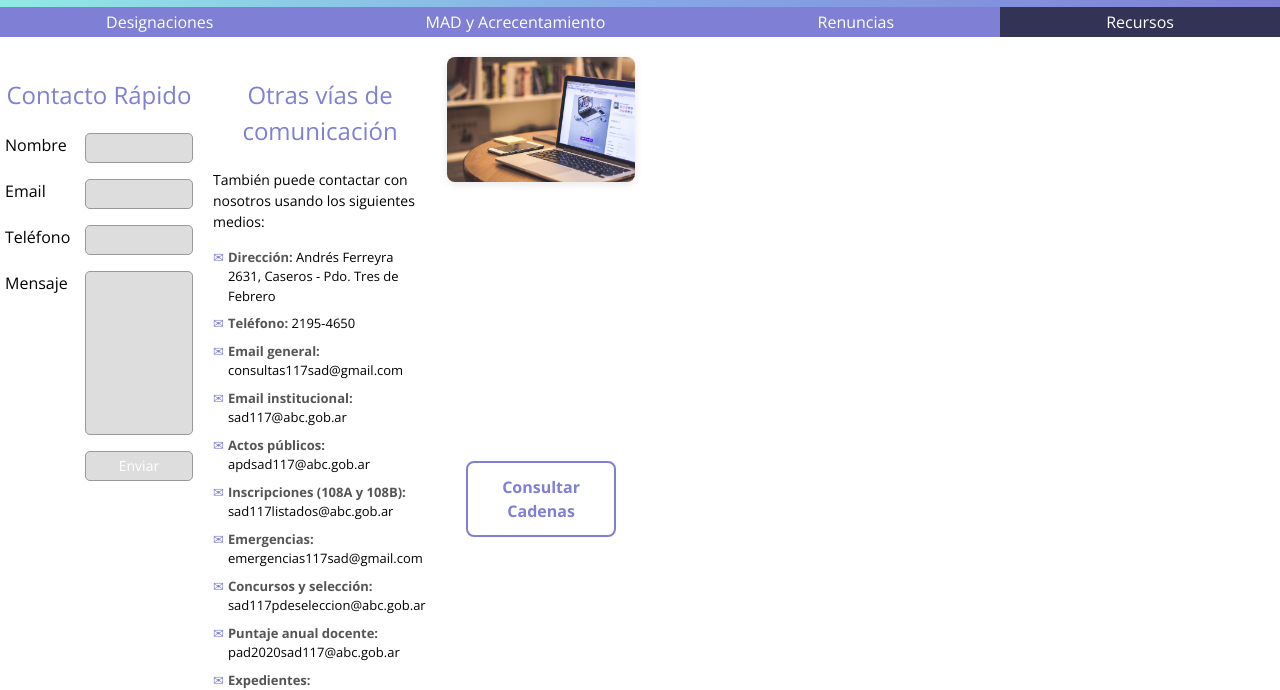
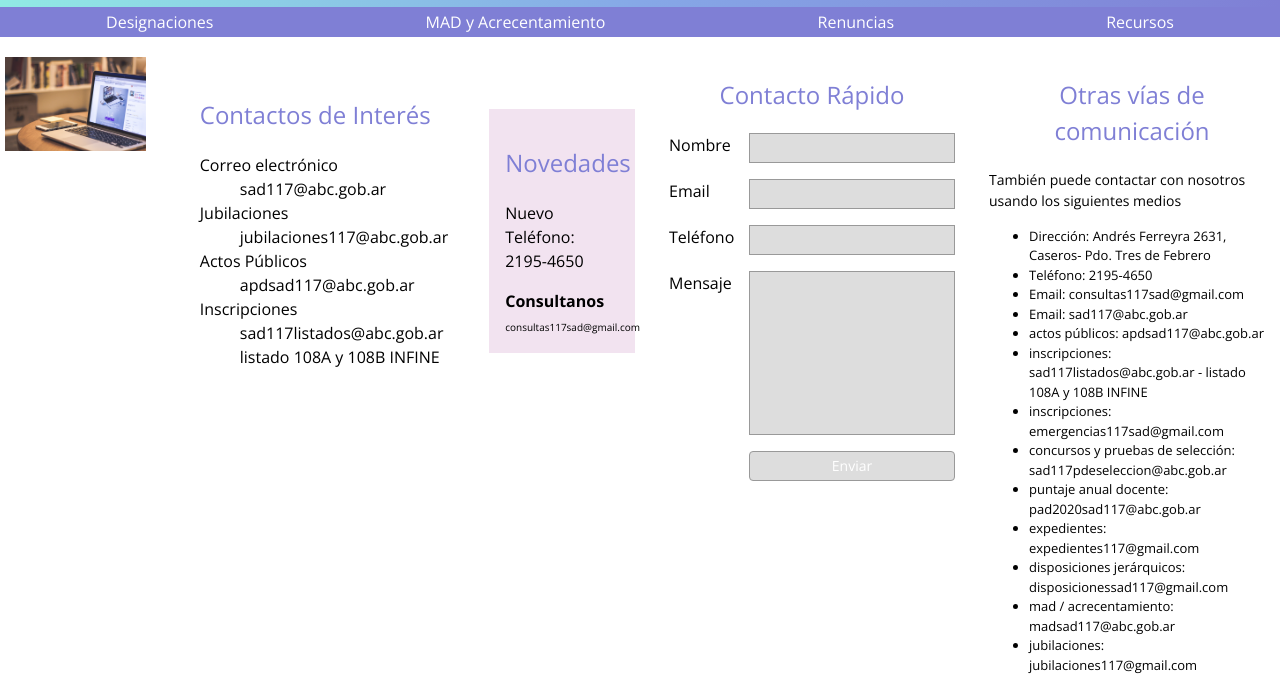
Before and after one commit to VBDeveloper2075/sitio-resoluciones, a website built with Vite: page utiles.html in a window 1280 px wide. Shown: the part 113-803 px from the top of the page. Built offline with nearby package versions, Linux system fonts and the light colour scheme.

Commit message:
columnas de contactos

```diff
--- a/css/style.css
+++ b/css/style.css
@@ -82,10 +82,6 @@ nav ul li a:hover {
 }
 
 nav ul li a.active {
-  background-color: rgba(0, 0, 0, 0.6);
-}
-
-nav ul li a.activo {
   background-color: rgba(0, 0, 0, 0.6);
 }
 
@@ -216,94 +212,21 @@ holder {
 }
 
 /* --------  SECCION CONTACTO -------- */
-/* Sección: 3 columnas iguales */
-.tres-columnas {
+.contacto {
   display: flex;
-  gap: 20px;
-  align-items: flex-start;
+  gap: 24px;
 }
 
-.formulario-contacto, .datos, .imagen-y-enlace {
-  flex: 1;
-  min-height: 500px;
+.contacto div {
+  width: 100%;
 }
 
-/* Estilos para la tercera columna (imagen + enlace) */
-.imagen-y-enlace {
-  display: flex;
-  flex-direction: column;
-  justify-content: space-between;
-}
-
-.imagen-contacto {
-  margin-bottom: 20px;
-}
-
-.imagen-contacto img {
-  width: 100%;
-  height: auto;
-  border-radius: 8px;
-  box-shadow: 0 2px 8px rgba(0, 0, 0, 0.1);
-}
-
-/* Enlace a cadenas */
-.enlace-cadenas {
-  text-align: center;
-  padding: 20px 0;
-}
-
-.enlace-cadenas p {
-  margin: 0;
-}
-
-.enlace-cadenas a {
-  color: #7f7fd5;
-  text-decoration: none;
-  font-size: 16px;
-  font-weight: 600;
-  padding: 12px 20px;
-  border: 2px solid #7f7fd5;
-  border-radius: 8px;
-  display: inline-block;
-  transition: all 0.3s ease;
-  width: 80%;
-  box-sizing: border-box;
-}
-
-.enlace-cadenas a:hover {
-  background-color: #7f7fd5;
-  color: white;
-  transform: translateY(-2px);
-  box-shadow: 0 4px 12px rgba(127, 127, 213, 0.3);
-}
-
-/* Mejoras en los estilos existentes */
 .datos p {
   font-size: 14px;
-  margin-bottom: 15px;
-}
-
-.datos ul {
-  list-style: none;
-  padding: 0;
 }
 
 .datos ul li {
   font-size: 13px;
-  margin-bottom: 8px;
-  padding-left: 15px;
-  position: relative;
-}
-
-.datos ul li::before {
-  content: "✉";
-  position: absolute;
-  left: 0;
-  color: #7f7fd5;
-}
-
-.datos ul li strong {
-  color: #555;
 }
 
 .formulario p {
@@ -317,11 +240,13 @@ holder {
 .formulario p input, .formulario p textarea {
   width: 100%;
   background: #ddd;
-  border-radius: 5px;
+  border-radius: 5p;
   border: 1px solid #999;
   font-size: 14px;
   padding: 6px 10px;
 }
+
+/* para que no se agrande de cualquier forma el textarea lo limito y cuando se pasa del borde aparece el scroll por defecto y se puede seguir escribiendo igual */
 
 .formulario textarea{
   resize: none;
@@ -338,54 +263,11 @@ holder {
   cursor: pointer;
   box-sizing: border-box;
   margin-left: 80px;
-  transition: background-color 0.3s ease;
 }
 
 .button-enviar:hover {
   background-color: #595997;
 }
 
-/* Responsive: en pantallas pequeñas, cambiar a columna única */
-@media (max-width: 768px) {
-  .tres-columnas {
-    flex-direction: column;
-    gap: 30px;
-  }
-
-  .formulario-contacto, .datos, .imagen-y-enlace {
-    min-height: auto;
-  }
-
-  .formulario p {
-    flex-direction: column;
-  }
-
-  .formulario p label {
-    margin-bottom: 5px;
-  }
-
-  .button-enviar {
-    margin-left: 0;
-    width: 100%;
-  }
-
-  .enlace-cadenas a {
-    width: 100%;
-    font-size: 16px;
-  }
-}
-
-/* Responsive para tablets */
-@media (max-width: 1024px) and (min-width: 769px) {
-  .tres-columnas {
-    gap: 15px;
-  }
-
-  .enlace-cadenas a {
-    font-size: 14px;
-    padding: 10px 15px;
-  }
-}
-
 
 /* --------  SECCION NOVEDADES -------- */
--- a/utiles.html
+++ b/utiles.html
@@ -30,11 +30,40 @@
       </ul>
     </nav>
 
-    <main class="holder">
-      <!-- SECCIÓN: TRES COLUMNAS IGUALES -->
-      <div class="tres-columnas">
-        <!-- Columna 1: Formulario de Contacto Rápido -->
-        <div class="formulario-contacto">
+    <main class="holder contacto">
+      <!-- la sección de contacto tiene tres columnas -->
+      <div>
+        <img src="./img/laptop.jpg" alt="avion" />
+      </div>
+    <div class="contactos">
+      <section class="bienvenidos">
+        <h2>
+          Contactos de Interés
+        </h2>
+        <dl>
+          <dt>Correo electrónico</dt>
+          <dd>sad117@abc.gob.ar</dd>
+          <dt>Jubilaciones</dt>
+          <dd>jubilaciones117@abc.gob.ar</dd>
+          <dt>Actos Públicos</dt>
+          <dd>apdsad117@abc.gob.ar</dd>
+          <dt>Inscripciones</dt>
+          <dd>sad117listados@abc.gob.ar</dd>
+          <dd>listado 108A y 108B INFINE</dd>
+        </dl>
+      </section>
+      <section class="novedades">
+        <h2>Novedades</h2>
+        <div class="consultanos">
+          <p>Nuevo Teléfono: 2195-4650</p>
+          <span class="cita">Consultanos</span>
+          <span class="autor">consultas117sad@gmail.com</span>
+        </div>
+      </section>
+    </div>
+      <!-- la sección de contacto tiene dos columnas -->
+      <!-- Contenido de la página de contacto -->
+      <div>
         <h2 class="reso">Contacto Rápido</h2>
         <form id="contactoForm" class="formulario">
           <p>
@@ -58,40 +87,34 @@
           </p>
         </form>
       </div>
-
-        <!-- Columna 2: Otras vías de comunicación -->
       <div class="datos">
         <h2 class="reso">Otras vías de comunicación</h2>
-          <p>También puede contactar con nosotros usando los siguientes medios:</p>
+        <p>También puede contactar con nosotros usando los siguientes medios</p>
         <ul>
-            <li><strong>Dirección:</strong> Andrés Ferreyra 2631, Caseros - Pdo. Tres de Febrero</li>
-            <li><strong>Teléfono:</strong> 2195-4650</li>
-            <li><strong>Email general:</strong> consultas117sad@gmail.com</li>
-            <li><strong>Email institucional:</strong> sad117@abc.gob.ar</li>
-            <li><strong>Actos públicos:</strong> apdsad117@abc.gob.ar</li>
-            <li><strong>Inscripciones (108A y 108B):</strong> sad117listados@abc.gob.ar</li>
-            <li><strong>Emergencias:</strong> emergencias117sad@gmail.com</li>
-            <li><strong>Concursos y selección:</strong> sad117pdeseleccion@abc.gob.ar</li>
-            <li><strong>Puntaje anual docente:</strong> pad2020sad117@abc.gob.ar</li>
-            <li><strong>Expedientes:</strong> expedientes117@gmail.com</li>
-            <li><strong>Disposiciones jerárquicos:</strong> disposicionessad117@gmail.com</li>
-            <li><strong>MAD / Acrecentamiento:</strong> madsad117@abc.gob.ar</li>
-            <li><strong>Jubilaciones:</strong> jubilaciones117@gmail.com</li>
+          <li>Dirección: Andrés Ferreyra 2631, Caseros- Pdo. Tres de Febrero</li>
+          <li>Teléfono: 2195-4650</li>
+          <li>Email: consultas117sad@gmail.com</li>
+          <li>Email: sad117@abc.gob.ar</li>
+          <li>actos públicos: apdsad117@abc.gob.ar</li>
+          <li>inscripciones: sad117listados@abc.gob.ar - listado 108A y 108B INFINE</li>
+          <li>inscripciones: emergencias117sad@gmail.com</li>
+          <li>concursos y pruebas de selección: sad117pdeseleccion@abc.gob.ar</li>
+          <li>puntaje anual docente: pad2020sad117@abc.gob.ar</li>
+          <li>expedientes: expedientes117@gmail.com</li>
+          <li>disposiciones jerárquicos: disposicionessad117@gmail.com</li>
+          <li>mad / acrecentamiento: madsad117@abc.gob.ar</li>
+          <li>jubilaciones: jubilaciones117@gmail.com</li>
         </ul>
       </div>
-
-        <!-- Columna 3: Imagen y enlace a cadenas -->
-        <div class="imagen-y-enlace">
-          <div class="imagen-contacto">
-            <img src="./img/laptop.jpg" alt="Oficina de la SAD" />
-          </div>
-          <div class="enlace-cadenas">
-            <p><a href="https://sad117.com.ar/?p=15356">Consultar Cadenas</a></p>
-          </div>
-        </div>
-      </div>
     </main>
-
+    <section>
+      <h2 class="reso">Últimas Cadenas</h2>
+      <p class="linkcadenas">
+        Las novedades se publican en la
+        <a href="https://sad117.com.ar/?cat=8">pagina Web de la
+        Secretaría de Asuntos Docentes de Tres de Febrero.</a>
+      </p>
+    </section>
     <footer>
       <p>
         SAD de Tres de Febrero &copy; 2024 - Todos los derechos reservados -
```
Lines whose indentation alone changed are shown as unchanged.
